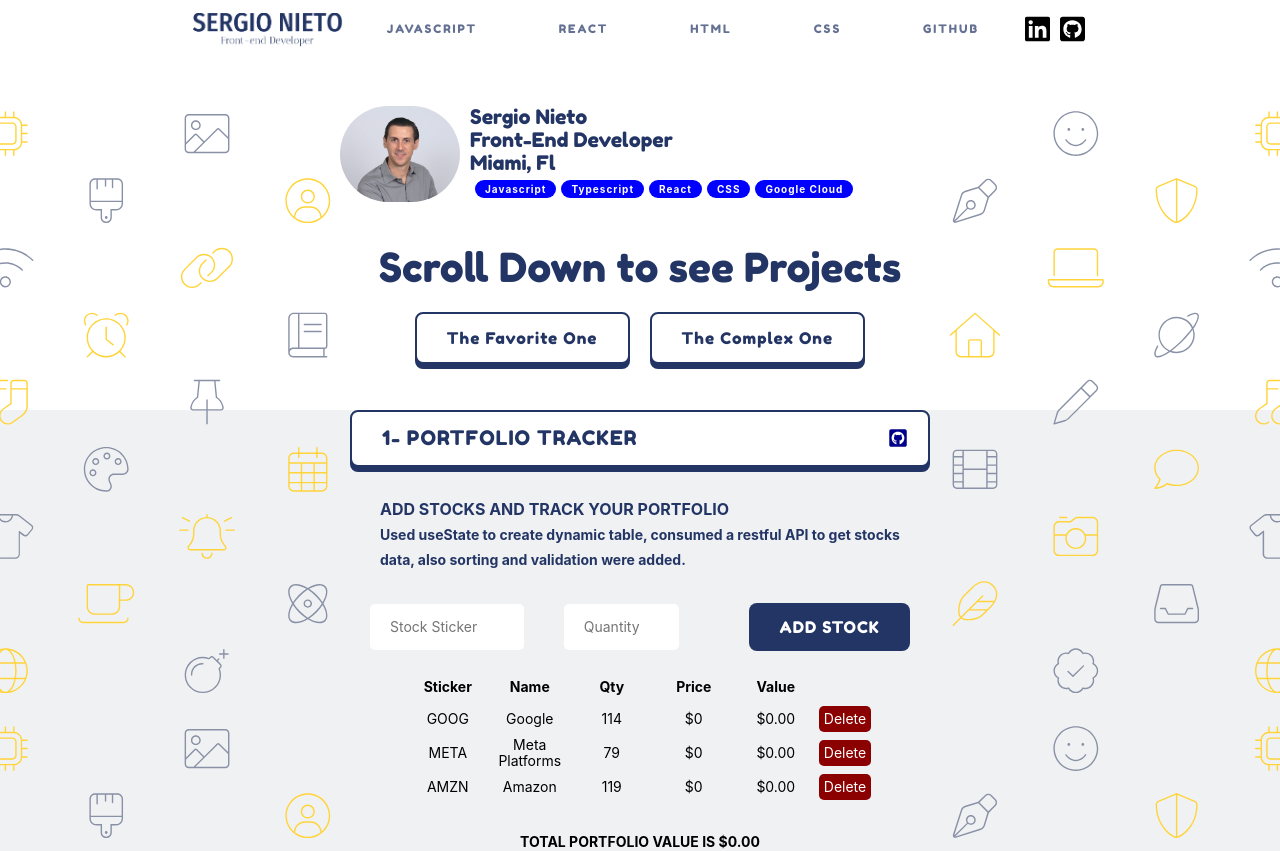
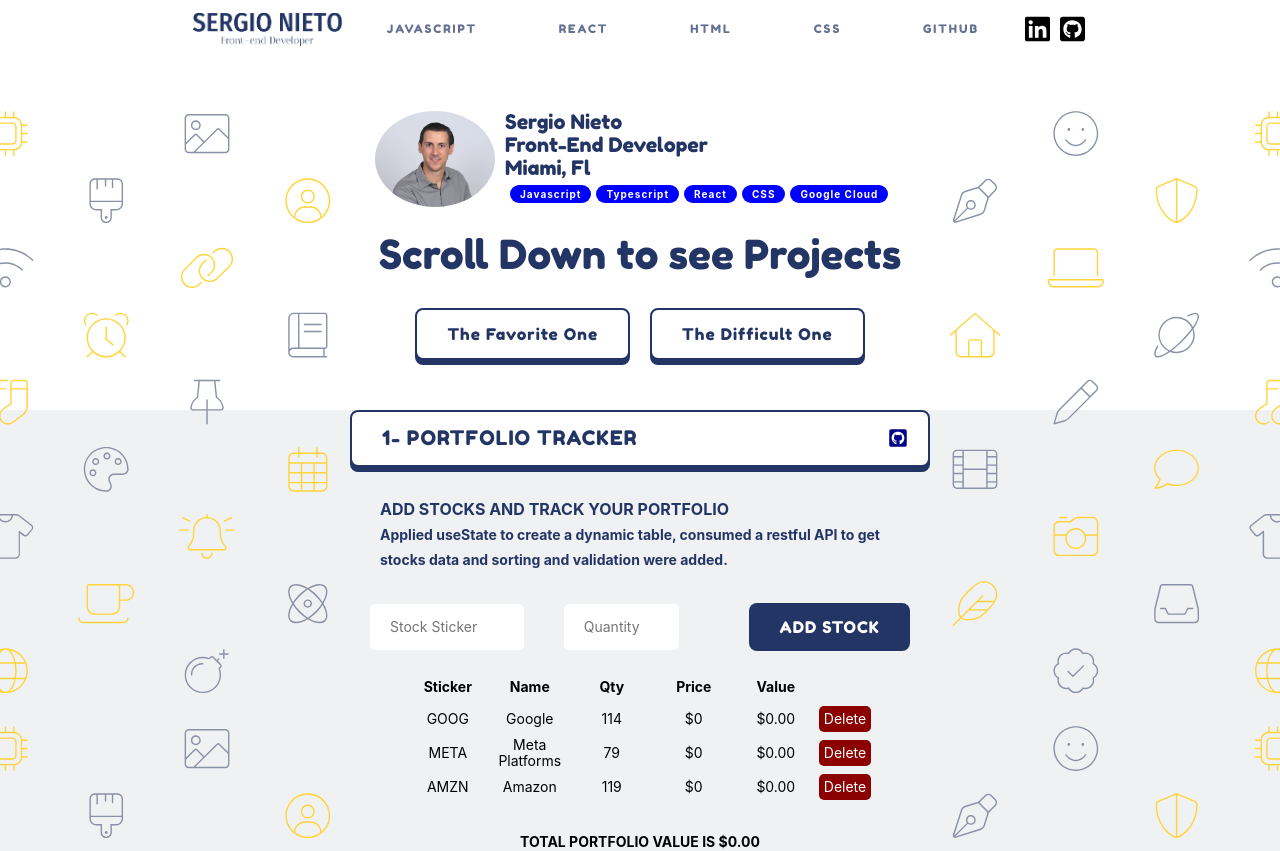
Before and after one commit to snieto10/sergio, a React (Create React App) app: page / in a window 1280 px wide. Shown: the top 851 px of the page. Built offline with nearby package versions, Linux system fonts and the light colour scheme; no server answers.

Commit message:
repairs 1

```diff
--- a/src/App.css
+++ b/src/App.css
@@ -122,6 +122,7 @@ html {
 
 .title h1 {
   margin-bottom: 0;
+  margin-top: 0;
 }
 
 .projects {
@@ -763,7 +764,7 @@ a:active {
   width: 600px;
   height: 100px;
   display: flex;
-  justify-content: flex-start;
+  justify-content: center;
 }
 
 .profileA {
@@ -786,7 +787,8 @@ a:active {
 
 .profileImage {
   width: 120px;
-  border-radius: 50px;
+
+  border-radius: 50%;
 }
 
 .tag {
--- a/src/layout/Body.jsx
+++ b/src/layout/Body.jsx
@@ -56,7 +56,7 @@ function Body() {
                   <button className='btn_title'>The Favorite One</button>
                 </Link>
                 <Link to='#project4' smooth>
-                  <button className='btn_title'>The Complex One</button>
+                  <button className='btn_title'>The Difficult One</button>
                 </Link>
               </div>
             </div>
@@ -78,8 +78,8 @@ function Body() {
               <div className='text'>
                 ADD STOCKS AND TRACK YOUR PORTFOLIO <br />
                 <span style={{ fontSize: '1.4rem' }}>
-                  Used useState to create dynamic table, consumed a restful API
-                  to get stocks data, also sorting and validation were added.
+                  Applied useState to create a dynamic table, consumed a restful
+                  API to get stocks data and sorting and validation were added.
                 </span>
               </div>
               <br></br>
```
